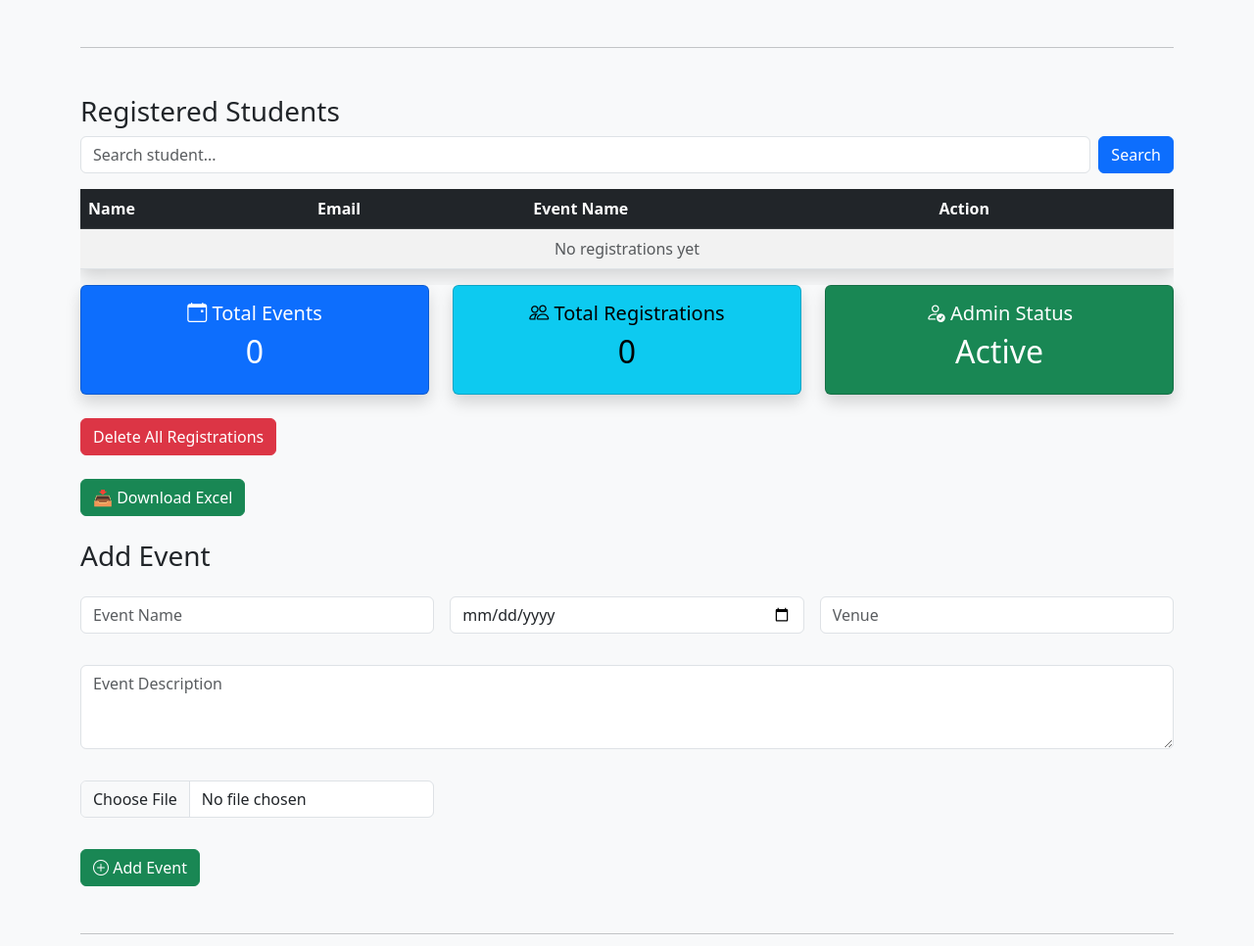
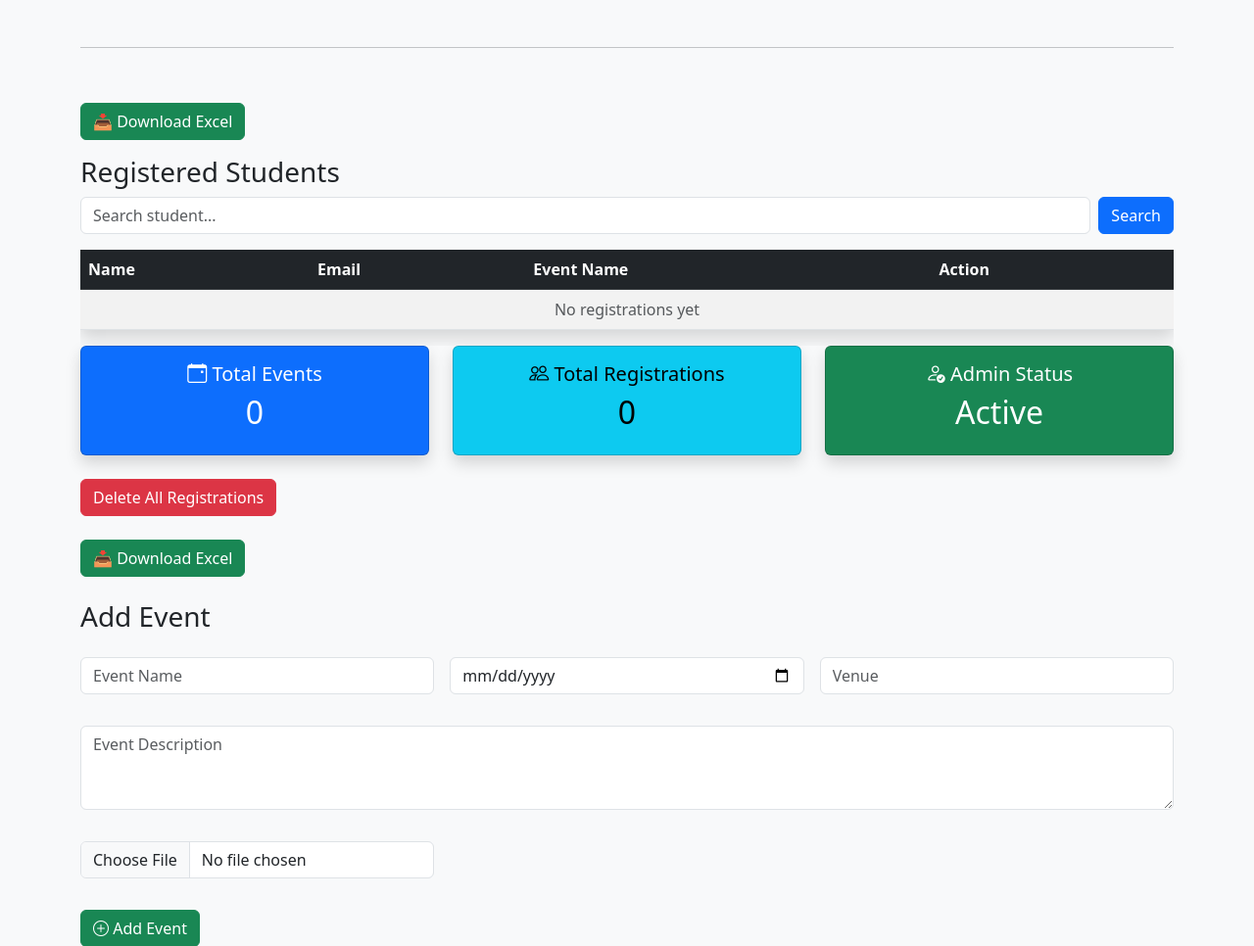
Before and after one commit to somesh129p/college-event-management, a Flask app: page /dashboard in a window 1280 px wide. Shown: the part 56-1022 px from the top of the page at 98% size. Run offline with Flask 3, Linux system fonts and the light colour scheme; the visitor is signed in with stand-in values (Sample User, id 1); data that the repository does not hold is empty.

Commit message:
Add Download Excel button to dashboard

```diff
--- a/templates/admin_dashboard.html
+++ b/templates/admin_dashboard.html
@@ -28,6 +28,11 @@
 <div class="container mt-4">
 
 <hr class="my-5">
+<div class="mb-3">
+    <a href="/export_excel" class="btn btn-success mt-2">
+        📥 Download Excel
+    </a>
+</div>
 <h3>Registered Students</h3>
 <form method="GET" class="mb-3 d-flex">
     <input type="text" name="search" class="form-control me-2" placeholder="Search student...">
```
